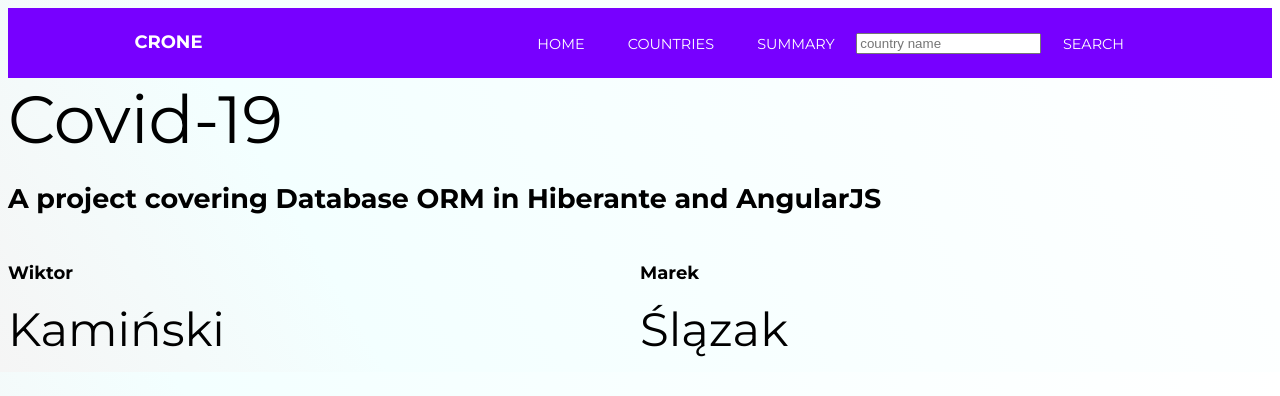
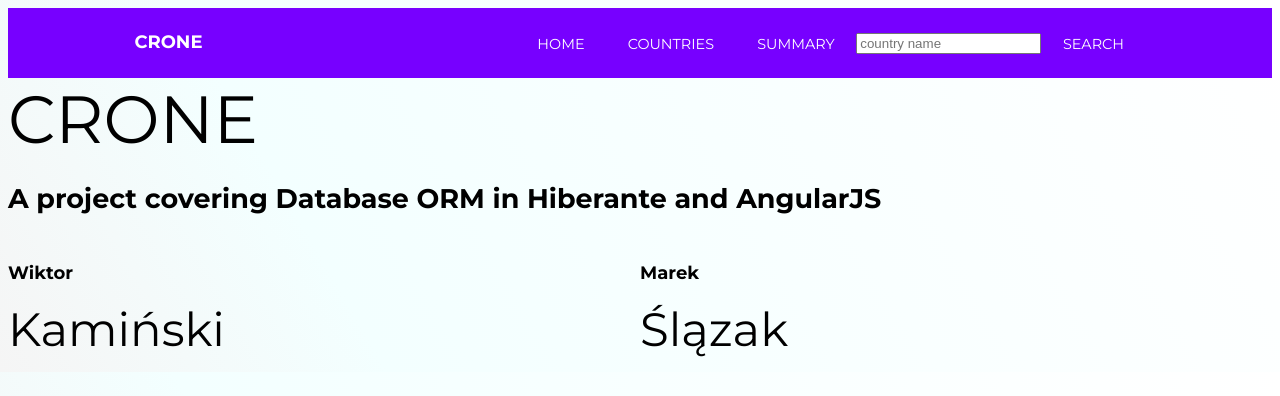
Before and after one commit to Mexolius/DBProject_FrontEnd, an Angular app: page / in a window 1280 px wide. Shown: the top 396 px of the page. Built offline with nearby package versions, Linux system fonts and the light colour scheme.

Commit message:
Fixes and debugs

```diff
--- a/src/app/country-details/country-details.component.ts
+++ b/src/app/country-details/country-details.component.ts
@@ -50,7 +50,7 @@ export class CountryDetailsComponent implements OnInit {
 	  ).subscribe(() => {
 		this.setCountry();
 		this.renderGraphs();
-	  }).unsubscribe();
+	  })	;
 	  this.setCountry();
 	  this.current='confirmed';
 	  this.current2='confirmed';
@@ -100,6 +100,7 @@ export class CountryDetailsComponent implements OnInit {
 				this.router.navigate(['countryNotFound/'+this.country]);
 				return;
 			}
+			console.log(data);
 			this.difference=data;
 			this.drawGraph2();
 		});
--- a/src/app/database.service.ts
+++ b/src/app/database.service.ts
@@ -66,6 +66,7 @@ export class DatabaseService {
   {
     countryName=countryName.charAt(0).toLocaleUpperCase()+countryName.substring(1);
     if(countryName[0]==' ') countryName=countryName.substring(1);
+    if(countryName[countryName.length-1]==' ') countryName=countryName.substring(0,countryName.length-1);
     var url = this.baseURL.concat(this.countriesURL).concat('/'+countryName).concat(this.daysURL).concat(this.differenceURL);
     console.log(url)
     return this.http.get<EpidemyDay[]>(url).pipe(
@@ -75,7 +76,6 @@ export class DatabaseService {
           {
             return null;
           }
-          console.log(data);
           return data.sort((a,b)=>a.date<b.date?1:-1)
         }));
 
@@ -137,7 +137,7 @@ export class GraphCompatibleData
       for(var i=0;i<this.lables.length;i++)
       {
         var day = {y:this.data[i], label: this.lables[i]}
-        ret.push(day);
+        if(day.y>0)ret.push(day);
       }
       return ret.reverse();
     }
--- a/src/app/home/home.component.html
+++ b/src/app/home/home.component.html
@@ -1,6 +1,6 @@
 <app-navbar></app-navbar>
 
-<div style="font-size: 50pt;"> Covid-19</div>
+<div style="font-size: 50pt;"> CRONE</div>
 <h2>A project covering Database ORM in Hiberante and AngularJS</h2>
 <div class="names">
     <div class="name">
```
